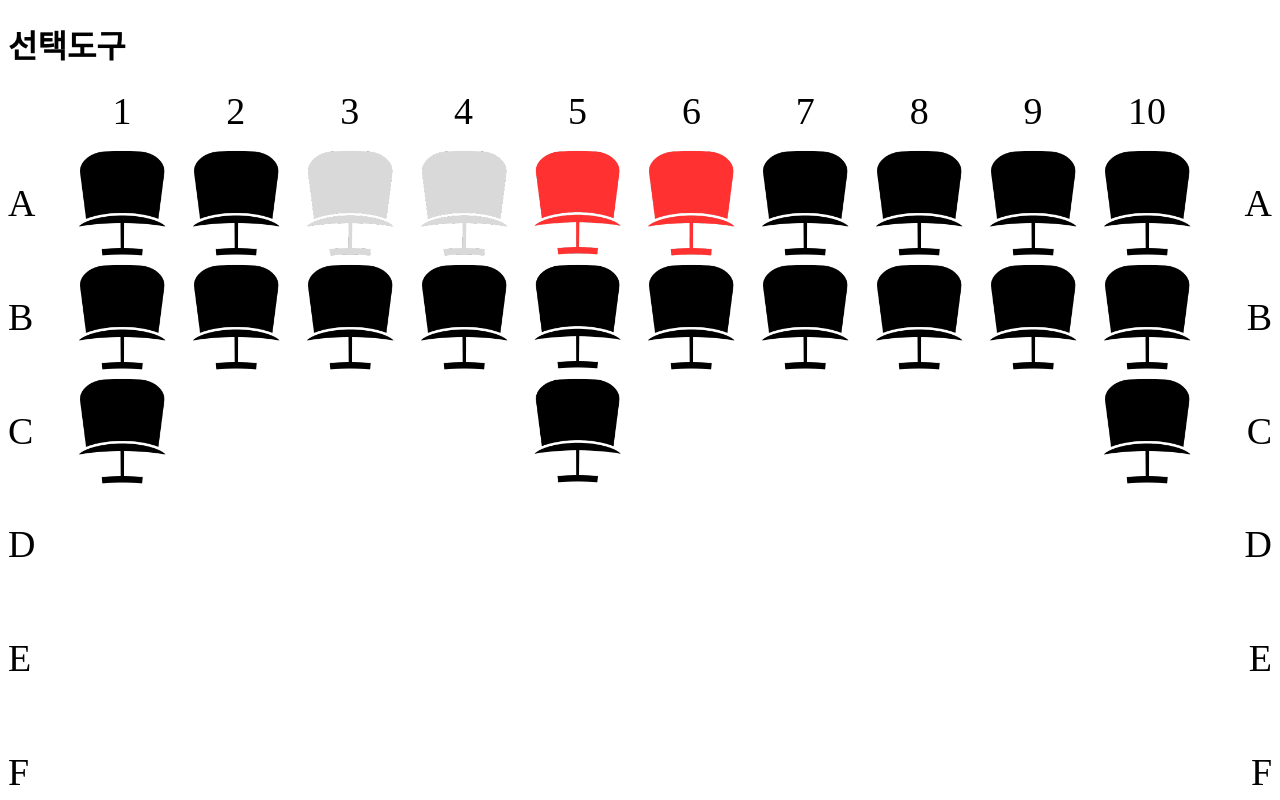
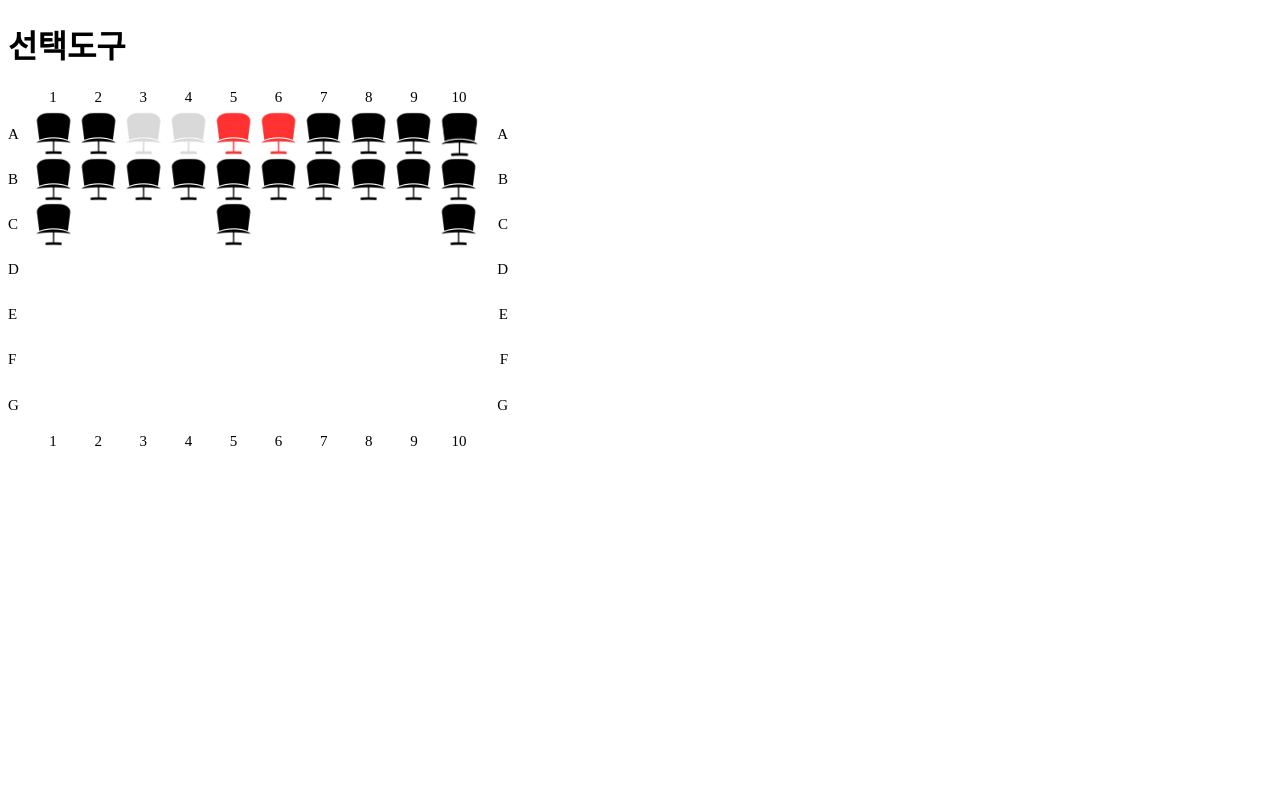
Before and after one commit to hiphop5782/hacademy-cinema, a React (Create React App) app in the folder cinema/: page / in a window 1280 px wide. Shown: the top 800 px of the page. Built offline with nearby package versions, Linux system fonts and the light colour scheme.

Commit message:
팝업창 추가

```diff
--- a/cinema/src/App.js
+++ b/cinema/src/App.js
@@ -38,7 +38,7 @@ function App() {
   }, [map]);
 
   return (
-    <div>
+    <div style={{width:500}}>
       <h1>선택도구</h1>
       <SeatGroup map={map} setMap={setMap}
         fields={{
--- a/cinema/src/components/Seat.js
+++ b/cinema/src/components/Seat.js
@@ -22,7 +22,8 @@ const Seat = ({
         name="seat",
         size=50,
         x=0, y=0,
-        onChange
+        onChange,
+        onMouseEnter, onMouseLeave
     })=>{
 
     //state
@@ -79,7 +80,10 @@ const Seat = ({
                     backgroundImage : `url(${image})` ,
                     transform : `rotate(${angle}deg)`
                 }
-            }></span>
+            }
+            onMouseEnter={e=>onMouseEnter !== undefined && onMouseEnter(e)}
+            onMouseLeave={e=>onMouseLeave !== undefined && onMouseLeave(e)}
+            ></span>
         </label>
     );
 };
--- a/cinema/src/components/SeatGroup.css
+++ b/cinema/src/components/SeatGroup.css
@@ -1,10 +1,27 @@
 .hacademy-cinema-seat-group-controls {
     position: relative;
-    overflow: hidden;
 }
-.hacademy-cinema-seat-group-numbers {
+.hacademy-cinema-seat-group-controls > .hacademy-cinema-seat-group-numbers {
     position: absolute;
 }
-.hacademy-cinema-seat-group {
+.hacademy-cinema-seat-group-controls > .hacademy-cinema-seat-info {
+    position: absolute;
+    top: 0;
+    left: 0;
+    white-space: nowrap;
+    box-shadow: 0 0 0 1px #2d3436;
+    background-color: white;
+    font-size: 1em;
+    padding: 0.25em;
+}
+.hacademy-cinema-seat-group-controls > .hacademy-cinema-seat-info > .text-valid
+{
+    color: #0984e3;
+}
+.hacademy-cinema-seat-group-controls > .hacademy-cinema-seat-info > .text-invalid
+{
+    color: #d63031;
+}
+.hacademy-cinema-seat-group-controls > .hacademy-cinema-seat-group {
     position: relative;
 }
--- a/cinema/src/components/SeatGroup.js
+++ b/cinema/src/components/SeatGroup.js
@@ -24,6 +24,7 @@ const SeatGroup = ({
     cols=[],
     showNames=true,
     controls=false,
+    popup=true,
 })=>{
     const [rowList, setRowList] = useState(rows);
     const [colList, setColList] = useState(cols);
@@ -92,6 +93,7 @@ const SeatGroup = ({
 
     //check event
     const checkSeatRow = useCallback((row, checked)=>{
+        if(controls !== true) return;
         setMap(prev=>prev.map(seat=>{
             if(seat[fields.row] === row) {
                 return {...seat, [fields["checked"]]:checked};
@@ -100,6 +102,7 @@ const SeatGroup = ({
         }));
     }, [map]);
     const checkSeatColumn = useCallback((col, checked)=>{
+        if(controls !== true) return;
         setMap(prev=>prev.map(seat=>{
             if(seat[fields.col] === col) {
                 return {...seat, [fields["checked"]]:checked};
@@ -111,10 +114,25 @@ const SeatGroup = ({
     //dispatch resize event once
     useEffect(()=>{window.dispatchEvent(new Event('resize'))}, []);
 
+    //popup
+    const [popupSeat, setPopupSeat] = useState(null);
+    const [popupPos, setPopupPos] = useState({top:0, left:0});
+
+    const enter = useCallback((e, seat)=>{
+        const rectStyle = e.target.parentNode.style;
+        const top = parseInt(rectStyle.top) + parseInt(rectStyle.fontSize) + fontSize * 1.5;
+        const left = parseInt(rectStyle.left) /*+ parseInt(rectStyle.fontSize) */+ fontSize * 1.5;
+        setPopupPos({top:top, left:left});
+        setPopupSeat(seat);
+    }, [map, popupSeat, popupPos]);
+    const leave = useCallback((e, seat)=>{
+        setPopupSeat(null);
+    }, [map, popupSeat, popupPos]);
+
     return (
         <>
             <div className="hacademy-cinema-seat-group-controls" style={{fontSize:fontSize, padding:showNames===true ? '1.5em':0}}>
-                {showNames===true && (<>
+                      {showNames===true && (<>
                     {rowList.map((row, index)=>(<span className="hacademy-cinema-seat-group-numbers"
                         key={index} style={{
                             top:(index+1)*unitSize,
@@ -162,9 +180,30 @@ const SeatGroup = ({
                             size={unitSize}
                             x={colList.indexOf(seat[fields.col]) * unitSize}
                             y={rowList.indexOf(seat[fields.row]) * unitSize}
-                            onChange={e=>checkSeat(e, seat)}></Seat>
+                            onChange={e=>checkSeat(e, seat)}
+                            onMouseEnter={e=>enter(e, seat)}
+                            onMouseLeave={e=>leave(e, seat)}
+                            ></Seat>
                     ))}
                 </div>
+
+                { (popup === true && popupSeat !== null) && (
+                <div className="hacademy-cinema-seat-info"
+                        style={popupPos}>
+                    <div>좌석 : {popupSeat[fields.row]}-{popupSeat[fields.col]}</div>
+                    { fields.grade !== undefined && (
+                    <div>등급 : {popupSeat[fields.grade]}</div>
+                    ) }
+                    { fields.price !== undefined && (
+                    <div>가격 : {popupSeat[fields.price]}원</div>
+                    ) }
+                    { (popupSeat[fields.reserved] !== true && popupSeat[fields.disabled] !== true) ? (
+                        <div className="text-valid">예약 가능</div>
+                    ) : (
+                        <div className="text-invalid">예약 불가</div>
+                    ) }
+                </div>
+                ) }
             </div>
         </>
     );
```
